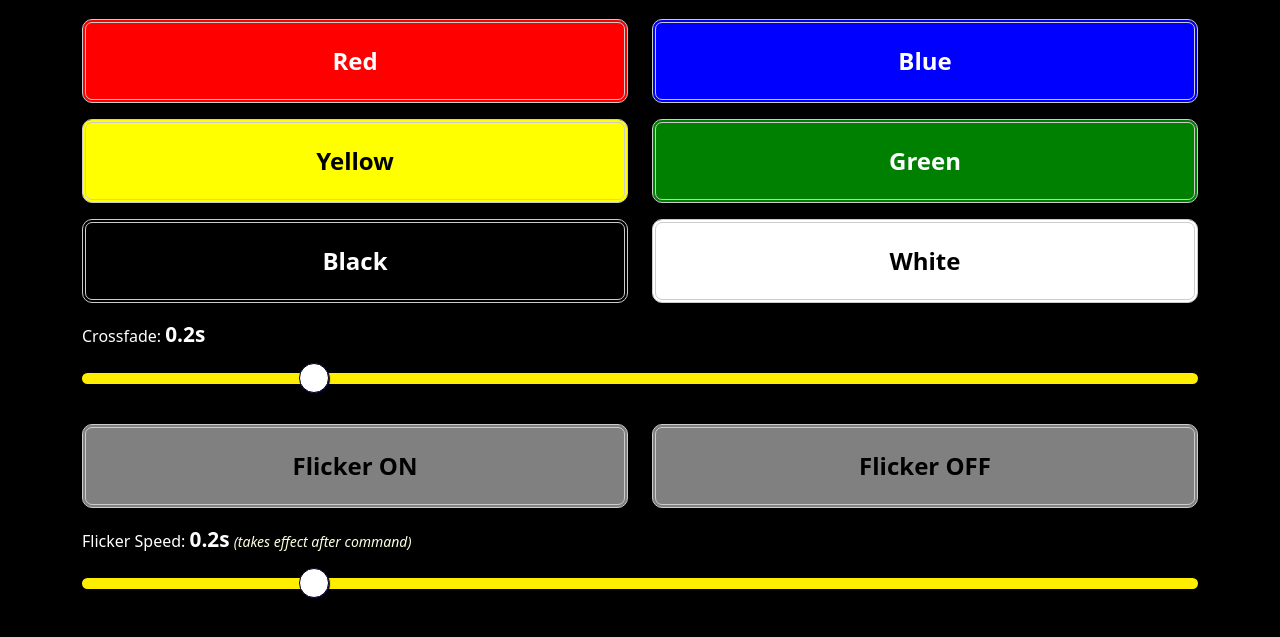
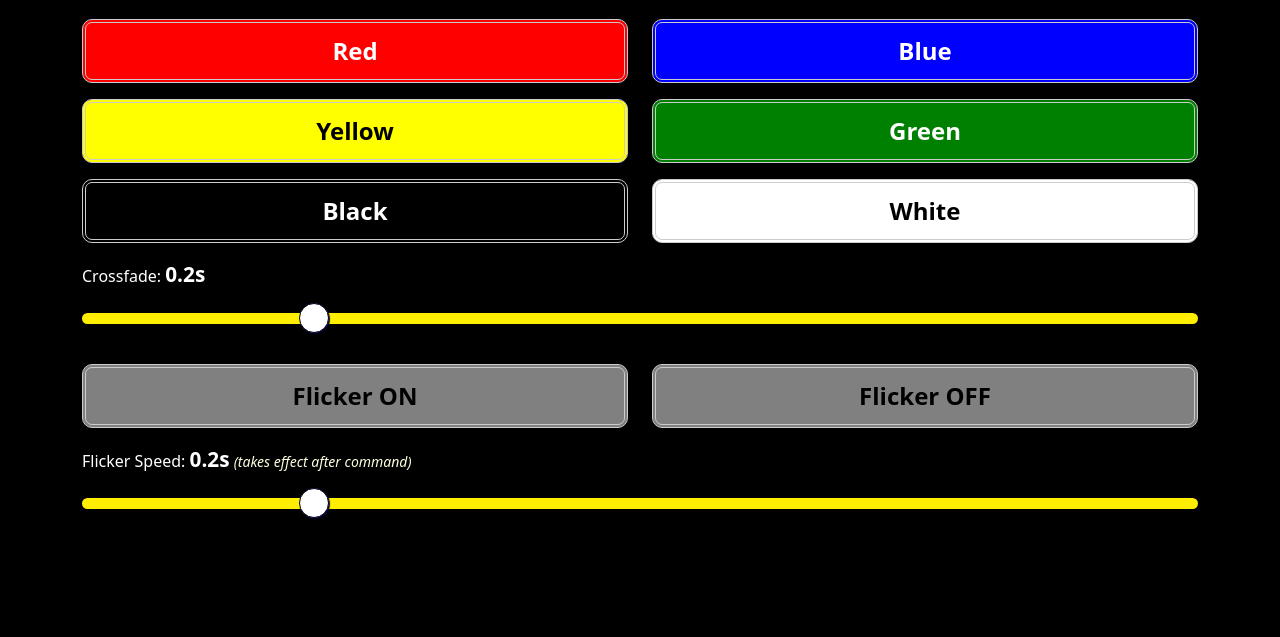
Before and after one commit to pacleb/frthr-lights, a website: page console.html in a window 1280 px wide. Shown: the part 111-748 px from the top of the page. Drawn offline with nearby package versions, Linux system fonts and the light colour scheme; no server answers.

Commit message:
console layout

```diff
--- a/console.html
+++ b/console.html
@@ -80,11 +80,13 @@
       </div>
       <div class="row">
         <div class="col mt-3">
-          <button class="normal" onclick="sendFlicker('ON')">Flicker ON</button>
+          <button class="normal" onclick="sendFlicker('ON')">
+            Flicker&nbsp;ON
+          </button>
         </div>
         <div class="col mt-3">
           <button class="normal" onclick="sendFlicker('OFF')">
-            Flicker OFF
+            Flicker&nbsp;OFF
           </button>
         </div>
       </div>
--- a/public/css/console.css
+++ b/public/css/console.css
@@ -10,7 +10,7 @@ body {
 }
 
 button {
-    padding: 20px;
+    padding: 10px;
     width: 100%;
     color: #ffffff;
     border: 4px double #cccccc;
```
Also changed, not shown: 1 other file.
